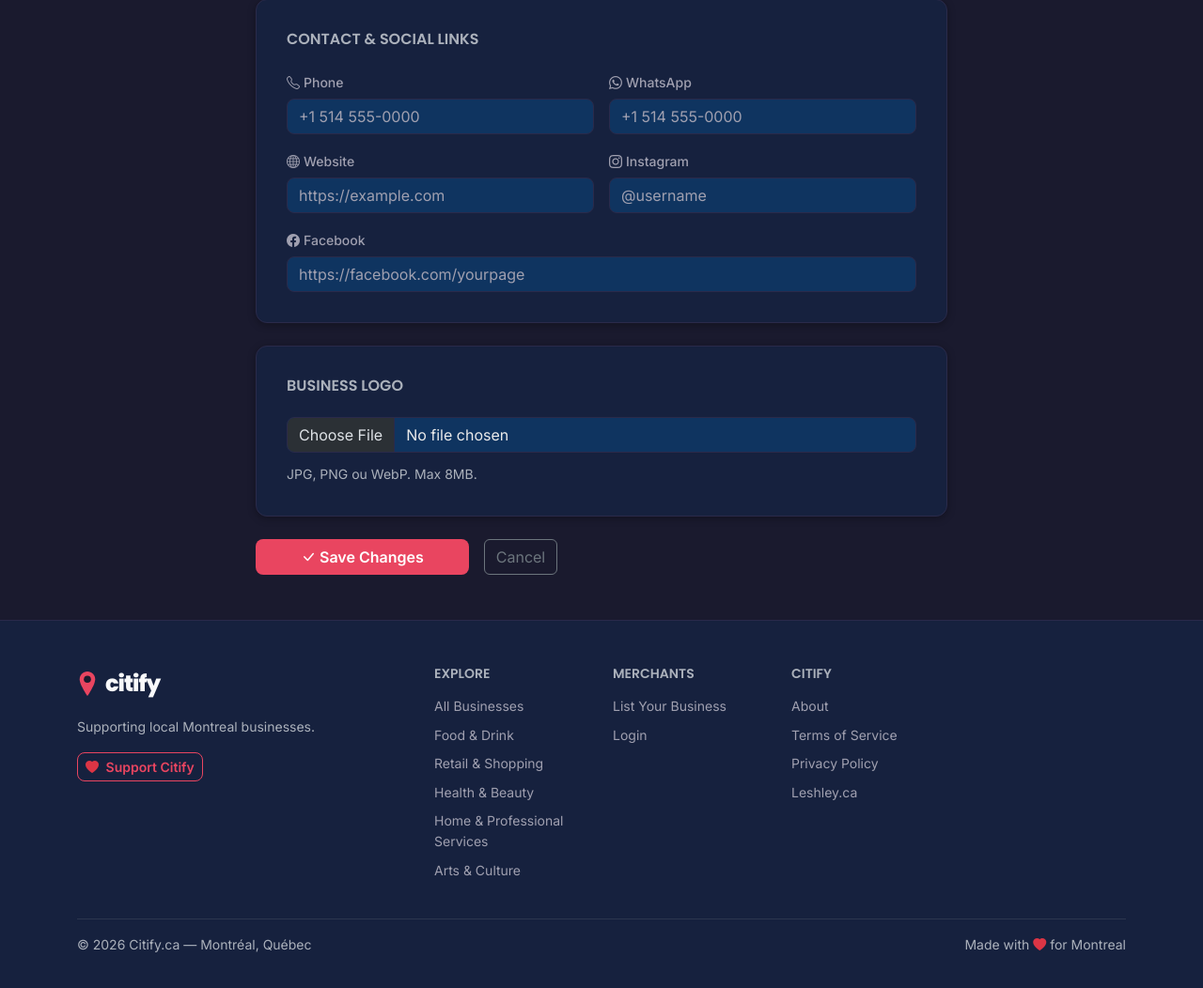
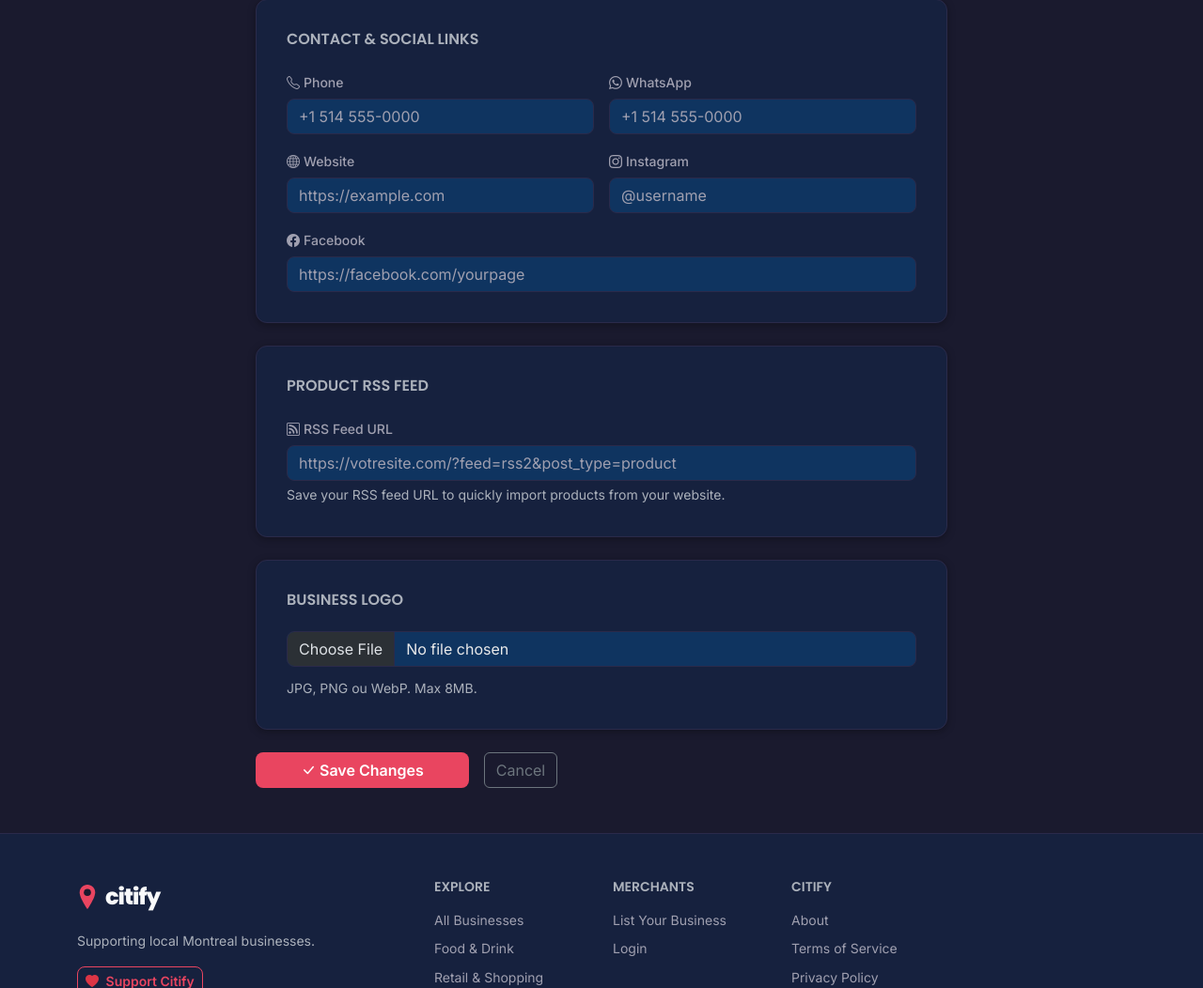
Before and after one commit to Citify/citify, a Flask app: page /merchant/profile in a window 1280 px wide. Shown: the part 903-1955 px from the top of the page at 94% size. Before the commit the page ends 1917 px from the top, so only its background shows below. Run offline with Flask 3, Linux system fonts and the light colour scheme; the visitor is signed in with stand-in values (Sample User, id 1); data comes from the database, SQL or seed files in the repository; some libraries are stand-ins or nearby versions.

Commit message:
Update profile.html

```diff
--- a/templates/merchant/profile.html
+++ b/templates/merchant/profile.html
@@ -119,6 +119,25 @@
           </div>
         </div>
 
+        <!-- RSS Feed -->
+        <div class="citify-form-card mb-4">
+          <h2 class="h6 text-muted text-uppercase mb-4">{{ 'Flux RSS produits' if lang == 'fr' else 'Product RSS Feed' }}</h2>
+          <div class="mb-0">
+            <label class="form-label"><i class="bi bi-rss me-1"></i>{{ 'URL du flux RSS' if lang == 'fr' else 'RSS Feed URL' }}</label>
+            <input class="form-control" type="url" name="rss_url" value="{{ merchant.rss_url }}"
+                   placeholder="https://votresite.com/?feed=rss2&post_type=product">
+            <div class="form-text">
+              {{ 'Enregistrez l\'URL de votre flux RSS pour importer vos produits rapidement.' if lang == 'fr'
+                 else 'Save your RSS feed URL to quickly import products from your website.' }}
+              {% if merchant.rss_url %}
+                <a href="{{ url_for('merchant.import_rss') }}" class="ms-2 text-accent">
+                  <i class="bi bi-box-arrow-up-right me-1"></i>{{ 'Importer maintenant' if lang == 'fr' else 'Import now' }}
+                </a>
+              {% endif %}
+            </div>
+          </div>
+        </div>
+
         <!-- Logo -->
         <div class="citify-form-card mb-4">
           <h2 class="h6 text-muted text-uppercase mb-4">{{ 'Logo du commerce' if lang == 'fr' else 'Business Logo' }}</h2>
```
